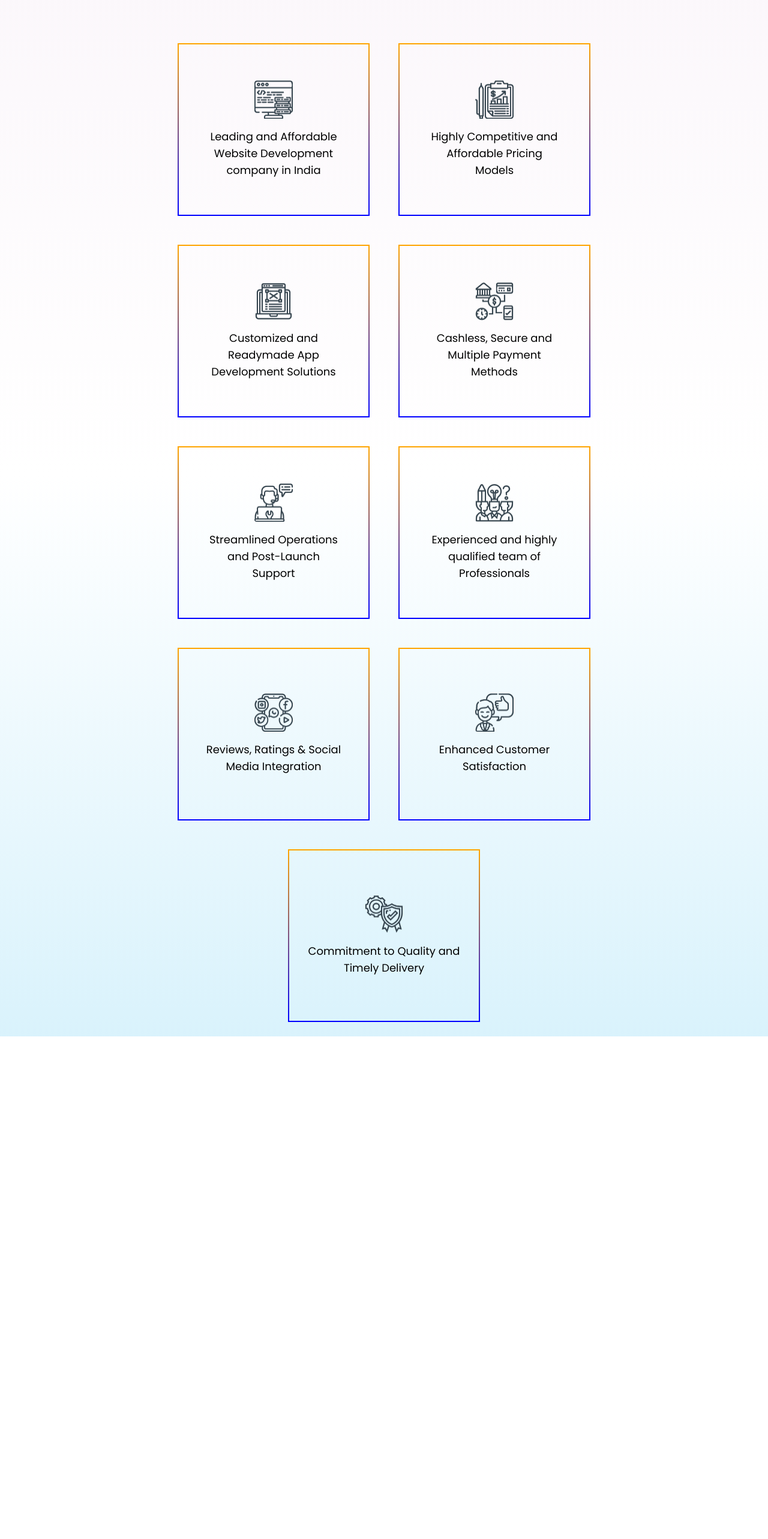
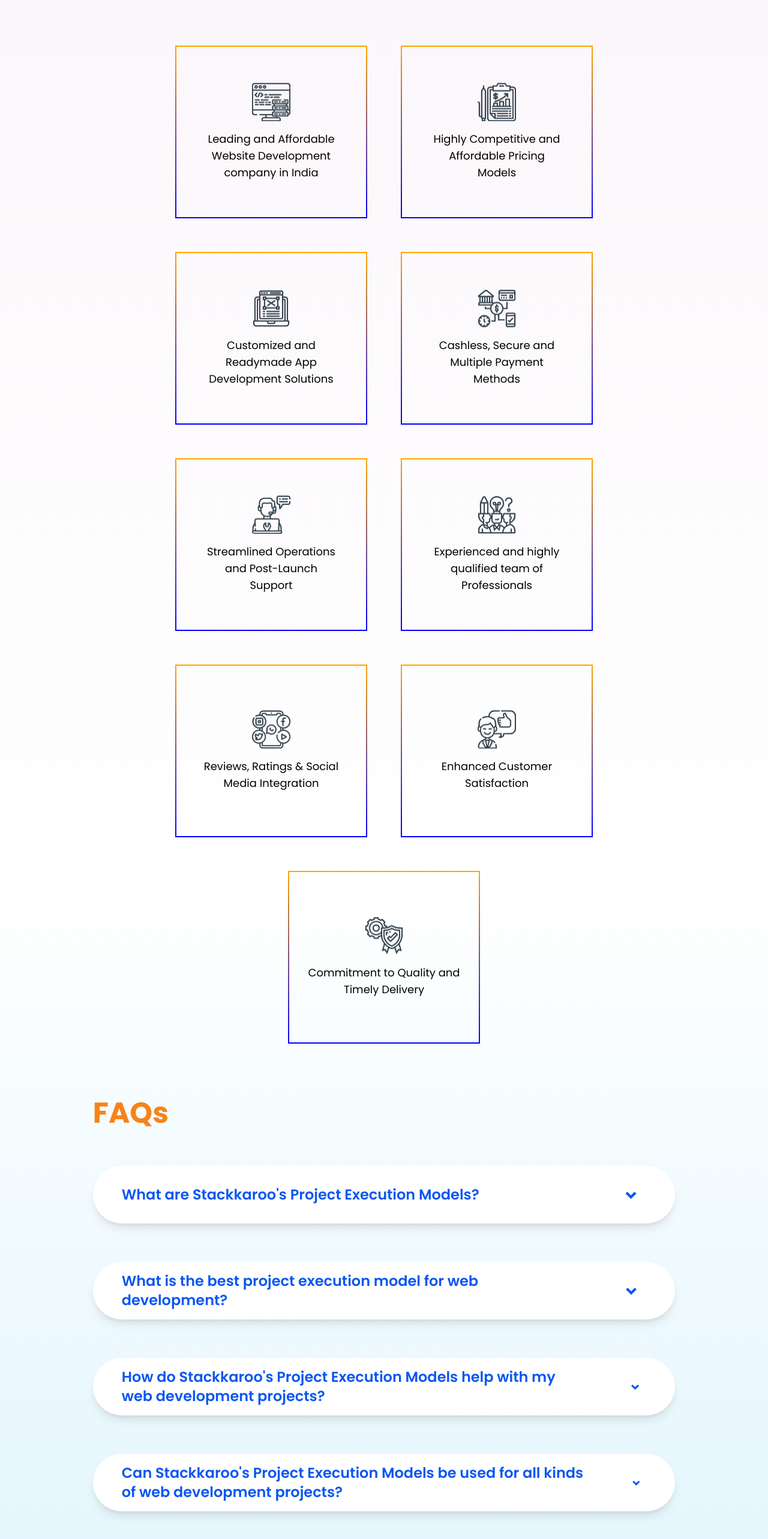
Before and after one commit to nayeem2208/Stackkaroo_machieneTest, a Next.js app: page / in a window 1280 px wide. Shown: the part 3938-6504 px from the top of the page at 60% size. Before the commit the page ends 5666 px from the top, so only its background shows below. Built offline with nearby package versions, Linux system fonts and the light colour scheme.

Commit message:
web view completed

```diff
--- /dev/null
+++ b/FAQsData.js
@@ -0,0 +1,28 @@
+let Data = [
+  {
+    title: `What are Stackkaroo's Project Execution Models?`,
+    desc: `Stackkaroo's Project Execution Models are a group of rules and methods made to simplify web development projects. These models give a clear way to plan, carry out and finish projects. This makes sure they are successful and done well.`,
+  },
+  {
+    title: `What is the best project execution model for web development?`,
+    desc: `The way we do a project can change based on things like its needs, how many people are on the team, time limits and what the client wants. Agile and DevOps are often chosen for making websites because they can quickly change, give results fast, and work well with new needs. But, for projects with clear and steady needs, the Waterfall method can also work well. We must check what each project needs before picking the best model for it.`,
+  },
+  {
+    title: `How do Stackkaroo's Project Execution Models help  with my web development projects?`,
+    desc: `Stackkaroo's Project Execution Models help manage projects in a step-by-step way. This makes it easier to organize, talk to others well, and be more productive. Use these examples to make sure your website projects finish on time, within the money limits and make the client happy.`,
+  },
+  {
+    title: `Can Stackkaroo's Project Execution Models be used for all kinds of web development projects?`,
+    desc: `Yes, Stackkaroo's Project Models are made to change and fit different types of web projects. If you're making a little website or a big web app, these models can be changed to match your special project needs.`,
+  },
+  {
+    title: `How do Stackkaroo's Project Execution Models help in reducing risks in projects?`,
+    desc: `Stackkaroo's Project Execution Models have risk management tactics. These help you find problems early and create plans for what to do if they happen. By dealing with problems before they happen, you can lessen their effects on your website building projects and make them run smoother.`,
+  },
+  {
+    title: `Can Stackkaroo's Project Execution Models be combined with current project management tools?`,
+    desc: `Yes, Stackkaroo's Project Execution Models can easily be connected with well-known project management tools like Jira, Trello or Asana. This mixing helps teamwork, job tracking and progress check. It makes projects do better.`,
+  },
+];
+
+export default Data
--- a/components/MiniComponents/FifthMini.jsx
+++ b/components/MiniComponents/FifthMini.jsx
@@ -11,7 +11,7 @@ export default function FifthMini() {
       </div>
       <div className=" flex flex-wrap justify-center mt-24">
         <div
-          className=" m-6 text-center flex flex-col justify-center items-center rounded-lg w-80 h-72"
+          className=" m-7 text-center flex flex-col justify-center items-center rounded-lg w-80 h-72"
           style={{
             border: "2px solid",
             borderImage: "linear-gradient(180deg, orange, blue) 0.5",
@@ -25,7 +25,7 @@ export default function FifthMini() {
         </div>
 
         <div
-          className=" m-6 text-center flex flex-col justify-center items-center rounded-lg w-80 h-72"
+          className=" m-7 text-center flex flex-col justify-center items-center rounded-lg w-80 h-72"
           style={{
             border: "2px solid",
             borderImage: "linear-gradient(180deg, orange, blue) 0.5",
@@ -38,7 +38,7 @@ export default function FifthMini() {
           </h1>
         </div>
         <div
-          className=" m-6 text-center flex flex-col justify-center items-center rounded-lg w-80 h-72"
+          className=" m-7 text-center flex flex-col justify-center items-center rounded-lg w-80 h-72"
           style={{
             border: "2px solid",
             borderImage: "linear-gradient(180deg, orange, blue) 0.5",
@@ -51,7 +51,7 @@ export default function FifthMini() {
           </h1>
         </div>
         <div
-          className=" m-6 text-center flex flex-col justify-center items-center rounded-lg  w-80 h-72"
+          className=" m-7 text-center flex flex-col justify-center items-center rounded-lg  w-80 h-72"
           style={{
             border: "2px solid",
             borderImage: "linear-gradient(180deg, orange, blue) 0.5",
@@ -65,7 +65,7 @@ export default function FifthMini() {
           </h1>
         </div>
         <div
-          className=" m-6 text-center flex flex-col justify-center items-center rounded-lg w-80 h-72"
+          className=" m-7 text-center flex flex-col justify-center items-center rounded-lg w-80 h-72"
           style={{
             border: "2px solid",
             borderImage: "linear-gradient(180deg, orange, blue) 0.5",
@@ -78,7 +78,7 @@ export default function FifthMini() {
           </h1>
         </div>
         <div
-          className=" m-6 text-center flex flex-col justify-center items-center rounded-lg w-80 h-72"
+          className=" m-7 text-center flex flex-col justify-center items-center rounded-lg w-80 h-72"
           style={{
             border: "2px solid",
             borderImage: "linear-gradient(180deg, orange, blue) 0.5",
@@ -92,7 +92,7 @@ export default function FifthMini() {
           </h1>
         </div>
         <div
-          className=" m-6 text-center flex flex-col justify-center items-center rounded-lg w-80 h-72"
+          className=" m-7 text-center flex flex-col justify-center items-center rounded-lg w-80 h-72"
           style={{
             border: "2px solid",
             borderImage: "linear-gradient(180deg, orange, blue) 0.5",
@@ -105,7 +105,7 @@ export default function FifthMini() {
           </h1>
         </div>
         <div
-          className=" m-6 text-center flex flex-col justify-center items-center rounded-lg w-80 h-72"
+          className=" m-7 text-center flex flex-col justify-center items-center rounded-lg w-80 h-72"
           style={{
             border: "2px solid",
             borderImage: "linear-gradient(180deg, orange, blue) 0.5",
@@ -116,7 +116,7 @@ export default function FifthMini() {
           <h1 className="max-w-64 text-lg">Enhanced Customer Satisfaction</h1>
         </div>
         <div
-          className=" m-6 text-center flex flex-col justify-center items-center rounded-lg w-80 h-72"
+          className=" m-7 text-center flex flex-col justify-center items-center rounded-lg w-80 h-72"
           style={{
             border: "2px solid",
             borderImage: "linear-gradient(180deg, orange, blue) 0.5",
--- /dev/null
+++ b/components/MiniComponents/FinalMini.jsx
@@ -0,0 +1,53 @@
+"use client";
+import { RiArrowDropDownLine } from "react-icons/ri";
+import Data from "../../FAQsData.js";
+import { useState } from "react";
+
+export default function FinalMini() {
+    let [desc, setDesc] = useState(null);
+
+    function HandleClick(index) {
+
+        if (desc == null) setDesc(index);
+        else if(desc!=null && index!=desc)setDesc(index)
+        else setDesc(null);
+    }
+
+    return (
+        <div className="flex justify-center pb-48">
+            <div className="w-5/6 px-12">
+                <h1 style={{ color: "#F78319" }} className="text-5xl font-bold mt-16">
+                    FAQs
+                </h1>
+                {Data.map((data, index) => (
+                    <div key={index} className="faq-container">
+                        <div className="bg-white rounded-full w-full h-24 shadow-lg flex justify-between items-center px-12 mt-16" style={{ zIndex: '10' }}>
+                            <h1 style={{ color: "#0A56F1" }} className="font-semibold text-2xl">
+                                {data.title}
+                            </h1>
+                            <RiArrowDropDownLine
+                                onClick={() => HandleClick(index)} // Pass the index to HandleClick
+                                style={{ color: "#0A56F1", width: '4vw', height: '4vw' }}
+                                className="ml-16"
+                            />
+                        </div>
+                        {index==desc&&
+                        <div
+                            style={{
+                                borderLeft: '2px solid #a2e0f5',
+                                borderRight: '2px solid #a2e0f5',
+                                borderBottom: '2px solid #a2e0f5',
+                                marginTop: '-2vw',
+                                position: 'relative',
+                                zIndex: '0',
+                            }}
+                            className="rounded-lg p-8 border-container"
+                        >
+                            <h1 className="text-gray-700 text-xl mt-9">{data.desc}</h1>
+                        </div>}
+                    </div>
+                ))}
+            </div>
+        </div>
+    );
+}
--- a/components/SecondPart.jsx
+++ b/components/SecondPart.jsx
@@ -1,4 +1,5 @@
 import FifthMini from "./MiniComponents/FifthMini"
+import FinalMini from "./MiniComponents/FinalMini"
 import FouthMini from "./MiniComponents/Fouth"
 
 
@@ -13,9 +14,9 @@ function SecondPart() {
         background:
           "linear-gradient(180deg,rgba(232,207,231,0.2)  0%, rgba(255,255,255,1) 52%, rgba(180,230,249,0.5) 100%)",
       }}>
-        <div className="">
+
         <FifthMini/>
-        </div>
+        <FinalMini/>
      </div>
     </div>
   )
```
